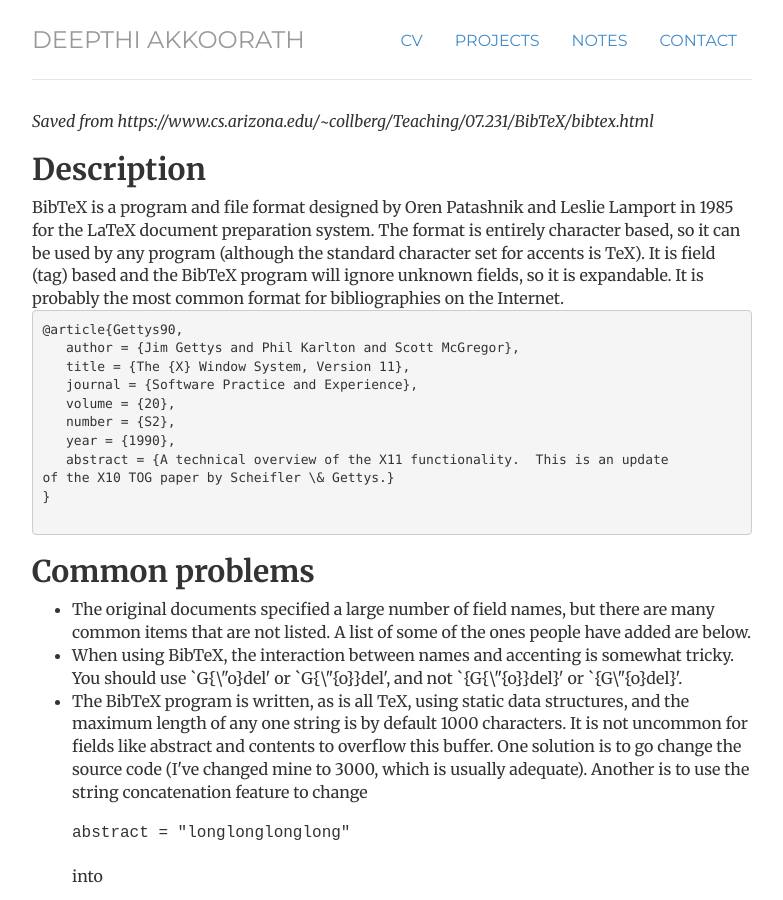
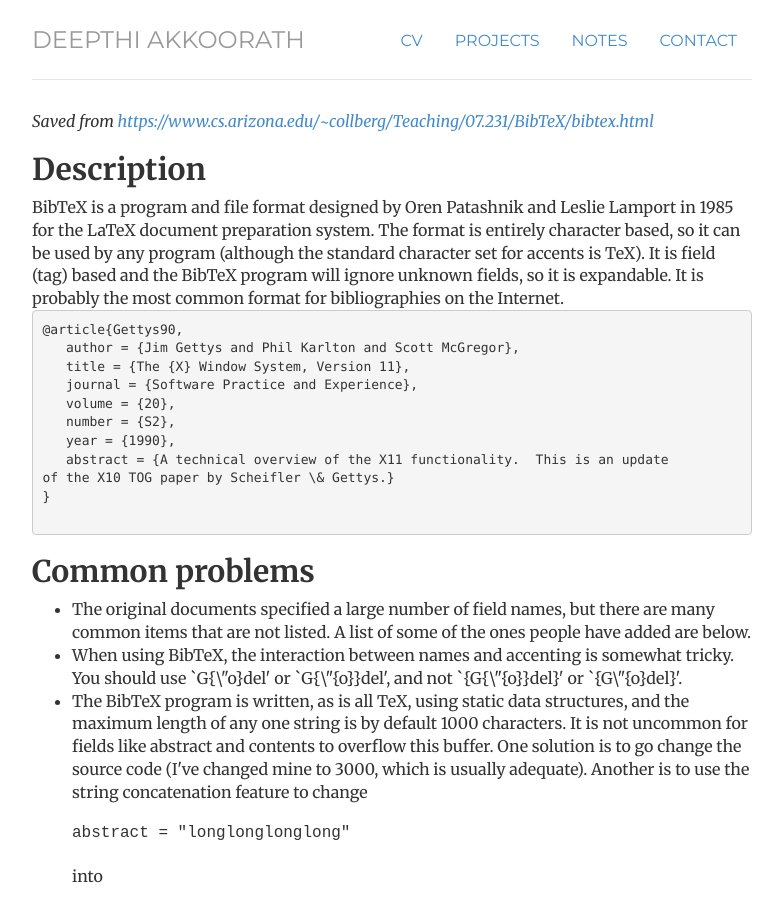
Before and after one commit to thekkedam/dd, a Jekyll site: the page built from guides/bibtex/index.html, in a window 1280 px wide and 900 px high. Shown: the whole window, without its empty margins (248-1031 px from the left). Built offline with Jekyll 4.4.1, drawn with Linux system fonts in a browser that asks for light colours; some of the changed lines change nothing that is shown.

Commit message:
Updated-12-26-2015-09:41

```diff
--- a/guides/bibtex/index.html
+++ b/guides/bibtex/index.html
@@ -3,7 +3,7 @@
 title: BibTex
 description: A guide to bibtex.
 ---
-<i>Saved from https://www.cs.arizona.edu/~collberg/Teaching/07.231/BibTeX/bibtex.html</i>
+<i>Saved from <a href="https://www.cs.arizona.edu/~collberg/Teaching/07.231/BibTeX/bibtex.html">https://www.cs.arizona.edu/~collberg/Teaching/07.231/BibTeX/bibtex.html</a></i>
 
 <h2>Description</h2>
   BibTeX is a program and file format designed by Oren Patashnik and
```
